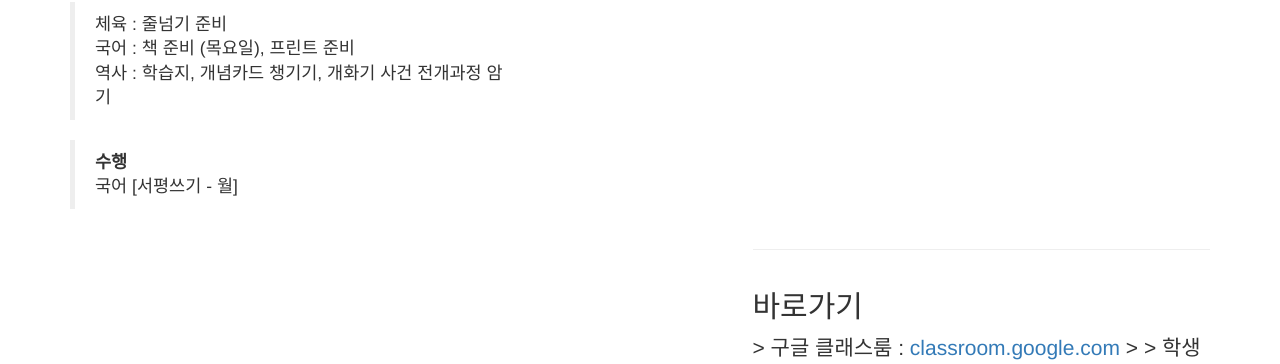
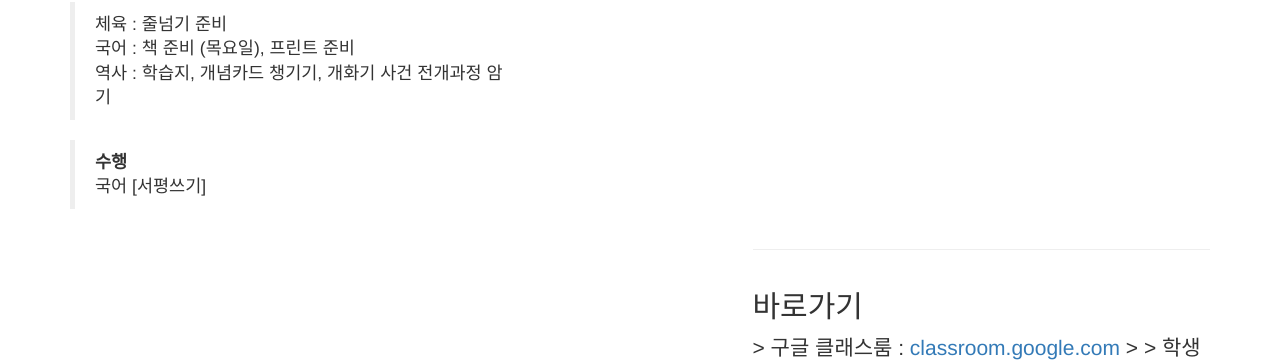
Before and after one commit to bundang-ms-2021/oncl, a Jekyll site: the page built from _posts/2014-09-21-services-1.markdown, in a window 1280 px wide and 1396 px high. Shown: the part 402-766 px from the top of the window. Built offline with Jekyll 4.4.1, drawn with Linux system fonts in a browser that asks for light colours; nearby versions of some CDN libraries; library files that are not in the unit come from our copies.

Commit message:
Update 2014-09-21-services-1.markdown

```diff
--- a/_posts/2014-09-21-services-1.markdown
+++ b/_posts/2014-09-21-services-1.markdown
@@ -14,5 +14,5 @@ description: |
   > 역사 : 학습지, 개념카드 챙기기, 개화기 사건 전개과정 암기
 
   > **수행**
-  > 국어 [서평쓰기 - 월]
+  > 국어 [서평쓰기]
   >
```
